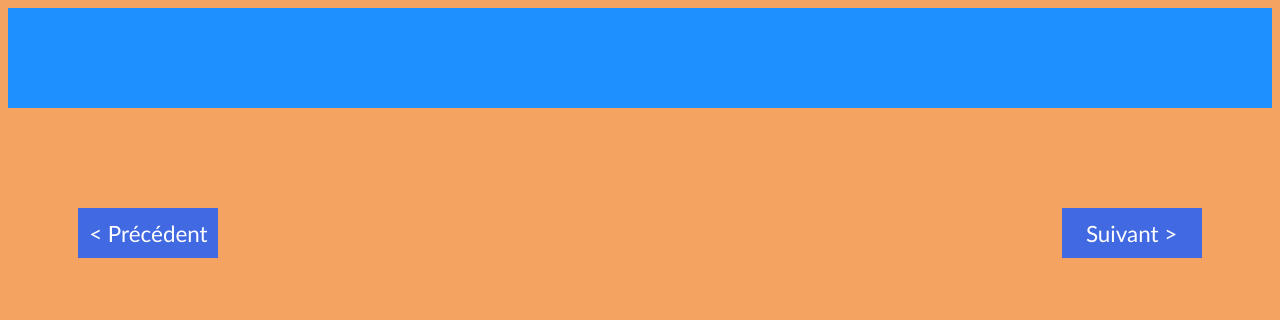
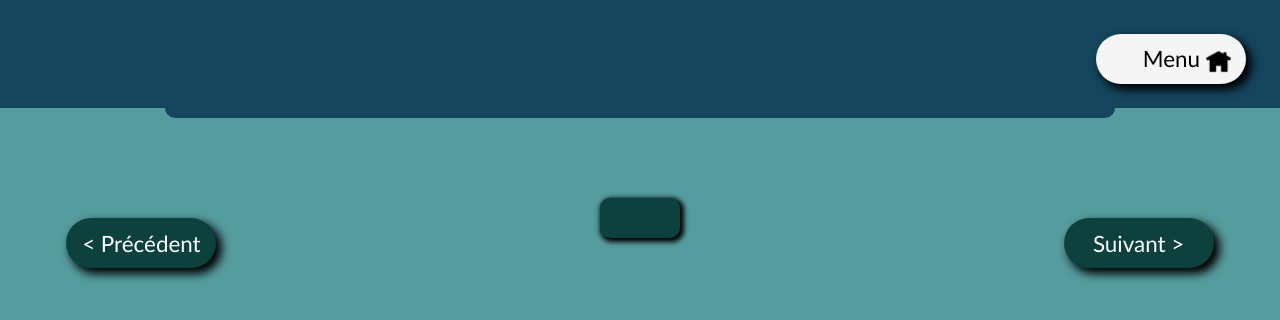
Before and after one commit to matwork4/application-chinoise, a plain HTML site: page web_app/html/leconPanel.html in a window 1280 px wide. Drawn offline with Linux system fonts and the light colour scheme.

Commit message:
Ajout bouton Menu
Ajout d'un bouton Menu et du CSS

```diff
--- a/web_app/html/leconPanel.html
+++ b/web_app/html/leconPanel.html
@@ -13,7 +13,7 @@
 		<header id="TitreLecon">
 			<!--<h2>Leçon 1 : Se saluer, nom et nationalité</h2>-->
 			<script type="text/javascript">creerTitreLecon();</script>
-
+			<a id="RetourMenu" href="../index.html"><span id="RetourMenuIcon"><img src="../assets/homeIcon.png" alt="homeIcon" width="25" height="25"/></span>Menu</a>
 		</header>
 		<section id="middle">
 
--- a/web_app/styles/style.css
+++ b/web_app/styles/style.css
@@ -1,8 +1,10 @@
 
 header{
-	background-color: dodgerblue;
+	background-color: #15465e;
 	overflow: hidden;
 	height: 100px;
+    margin: -10px;
+    padding-bottom: 10px;
 }
 
 h1, h2{
@@ -12,24 +14,29 @@ h1, h2{
     display: flex;
     flex-direction: column;
     justify-content: center;
+    border-radius: 10px;
+    box-shadow: 2px 2px 5px 2px black;
 
     font-family: calibri;
 }
 
 h1{
 	width: 500px;
-    background: darkolivegreen;
-    color: white;
+    color: black;
     text-align: center;
     font-size: 2.5em;
+
+    background: whitesmoke;
+
 }
 
 h2{
     width: 800px;
-    background: seagreen;
+    background: #0c413d;
     color: white;
     text-align: left;
     font-size: 1.6em;
+    padding-left: 40px;
 
     position: absolute;
     left: 20px;
@@ -37,7 +44,15 @@ h2{
 }
 
 body{
-	background-color: sandybrown;
+	background-color: #559c9e;
+}
+
+#middle{
+    background-color: #15465e;
+    padding-bottom: 20px;
+    width: 950px;
+    border-radius: 50px;
+    margin: auto;
 }
 
 ul{
@@ -49,8 +64,9 @@ ul{
     height: 50px;
     margin: 60px auto;
 
-    background: greenyellow;
+    background: whitesmoke;
     color: black;
+    border-radius: 10px;
 
     font-family: calibri;
     font-size: 1.8em;
@@ -60,6 +76,7 @@ ul{
     display: flex;
     flex-direction: column;
     justify-content: center;
+    box-shadow: 2px 2px 5px 2px black;
 }
 #Symbole{
     width: 110px;
@@ -70,9 +87,10 @@ ul{
 #listeSymboles{
     display: flex;
     flex-direction: row;
-    background-color: paleturquoise;
+    /*background-color: #e0e4c6;*/
     justify-content: center;
     margin-top: 80px;
+    padding-top: 20px;
 }
 
 li a{
@@ -93,6 +111,13 @@ li a{
     display: flex;
     flex-direction: column;
     justify-content: center;
+
+    border-radius: 40px;
+    background: white;
+    box-shadow: 5px 5px 10px 1px black;
+}
+li a:hover{
+    background-color: lightgrey;
 }
 
 #Apprendre,#Jouer{
@@ -112,6 +137,37 @@ span{
     margin-left: 350px;
     margin-top: 10px;
 }
+#RetourMenuIcon{
+    position: absolute;
+    right: 0.7em;
+}
+
+#RetourMenu{
+    position: absolute;
+    width: 150px;
+    height: 50px;
+    right: 1.5em;
+    top: 1.5em;
+    background-color: darkgrey;
+
+    font-family: calibri;
+    font-size: 1.4em;
+    text-align: center;
+    color: black;
+    text-decoration: none;
+
+    display: flex;
+    flex-direction: column;
+    justify-content: center;
+
+    border-radius: 40px;
+    background: whitesmoke;
+
+    box-shadow: 5px 5px 10px 1px black;
+}
+#RetourMenu:hover{
+    background-color: lightgrey;
+}
 
 .bottom{
     display: flex;
@@ -124,19 +180,37 @@ span{
     text-align: center;
 }
 #Suivant, #Precedent, #Terminer, #Retour{
-    width: 140px;
+    width: 150px;
     height: 50px;
     margin-top: 20px;
 
-    background: royalblue;
+    background: #0c413d;
     color: white;
     text-decoration: none;
 
     display: flex;
     flex-direction: column;
     justify-content: center;
+
+    border-radius: 40px;
+    box-shadow: 5px 5px 10px 1px black;
 }
+#Suivant:hover, #Precedent:hover, #Terminer:hover, #Retour:hover{
+    background: #06190e;
+}
+
 #Terminer, #Retour{
     visibility: hidden;
-    background-color: lightsteelblue;
 }
+
+#Pagination{
+    width: 80px;
+    height: 40px;
+    background: #0c413d;
+    color: white;
+    box-shadow: 2px 2px 5px 2px black;
+    border-radius: 10px;
+    display: flex;
+    flex-direction: column;
+    justify-content: center;
+}
```
Also changed, not shown: web_app/html/apprendre.html (+3 -3 lines), web_app/index.html (+1 -1 lines), web_app/assets/homeIcon.png (added).
